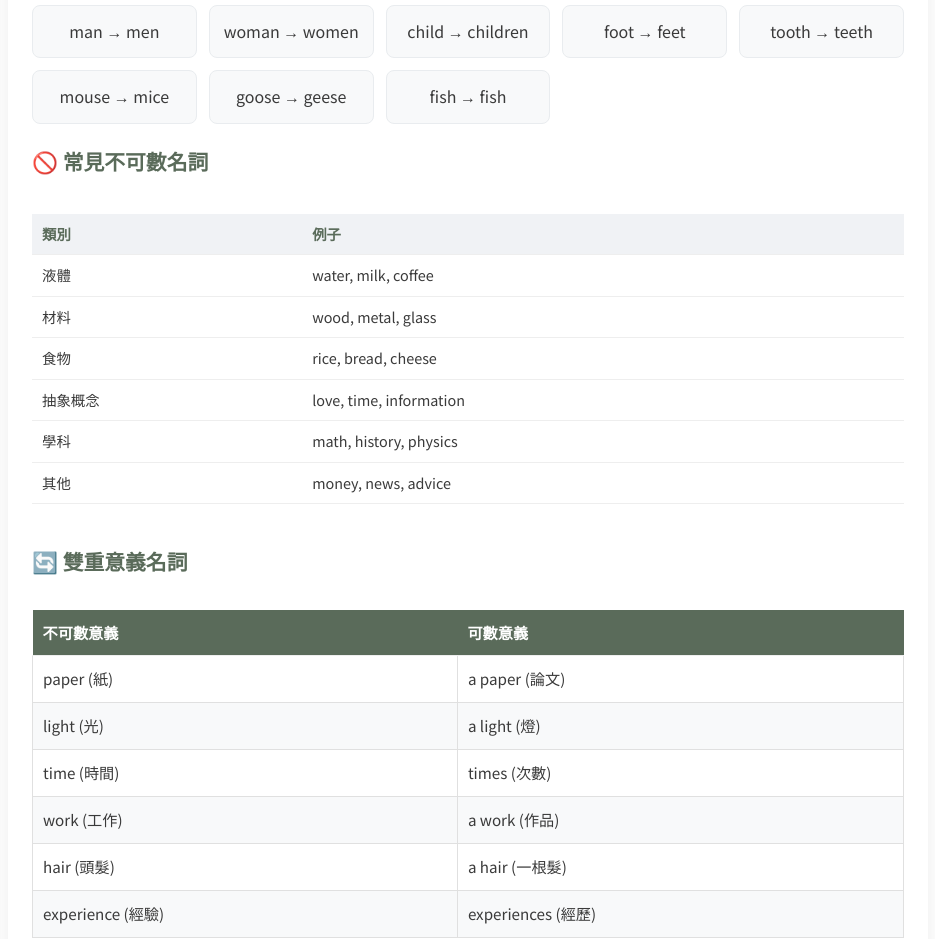
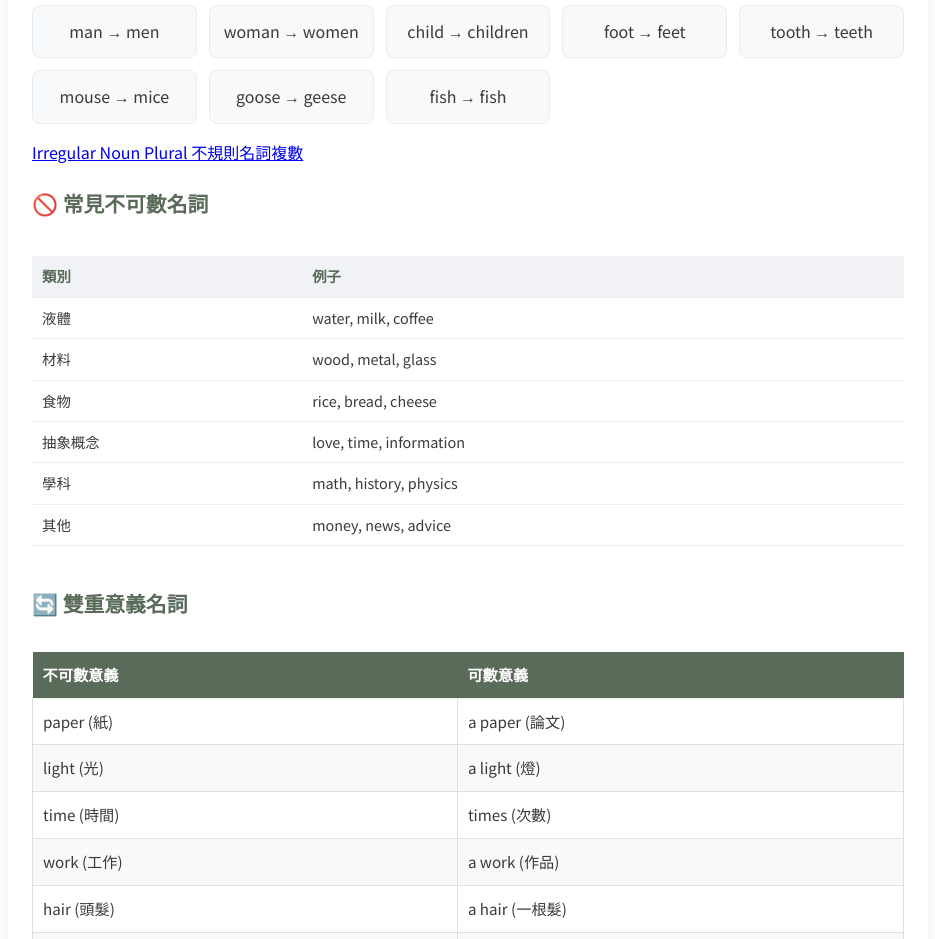
Before and after one commit to DuCJ-creator/Shirley-Grammar, a plain HTML site: page nouns/index.html in a window 1280 px wide. Shown: the part 1480-2419 px from the top of the page, without its empty margins (172-1107 px from the left). Drawn offline with nearby package versions, Linux system fonts and the light colour scheme.

Commit message:
Update index.html

```diff
--- a/nouns/index.html
+++ b/nouns/index.html
@@ -552,6 +552,8 @@
         <div class="word-card" onclick="speak('fish fish')">fish → fish</div>
       </div>
 
+       <div class="item"><a href="https://ducj-creator.github.io/Shirley-Grammar/irregular/nouns/">Irregular Noun Plural 不規則名詞複數 </a></div>
+
       <h3>🚫 常見不可數名詞</h3>
       <div class="responsive-table">
         <table class="compact-table">
```
